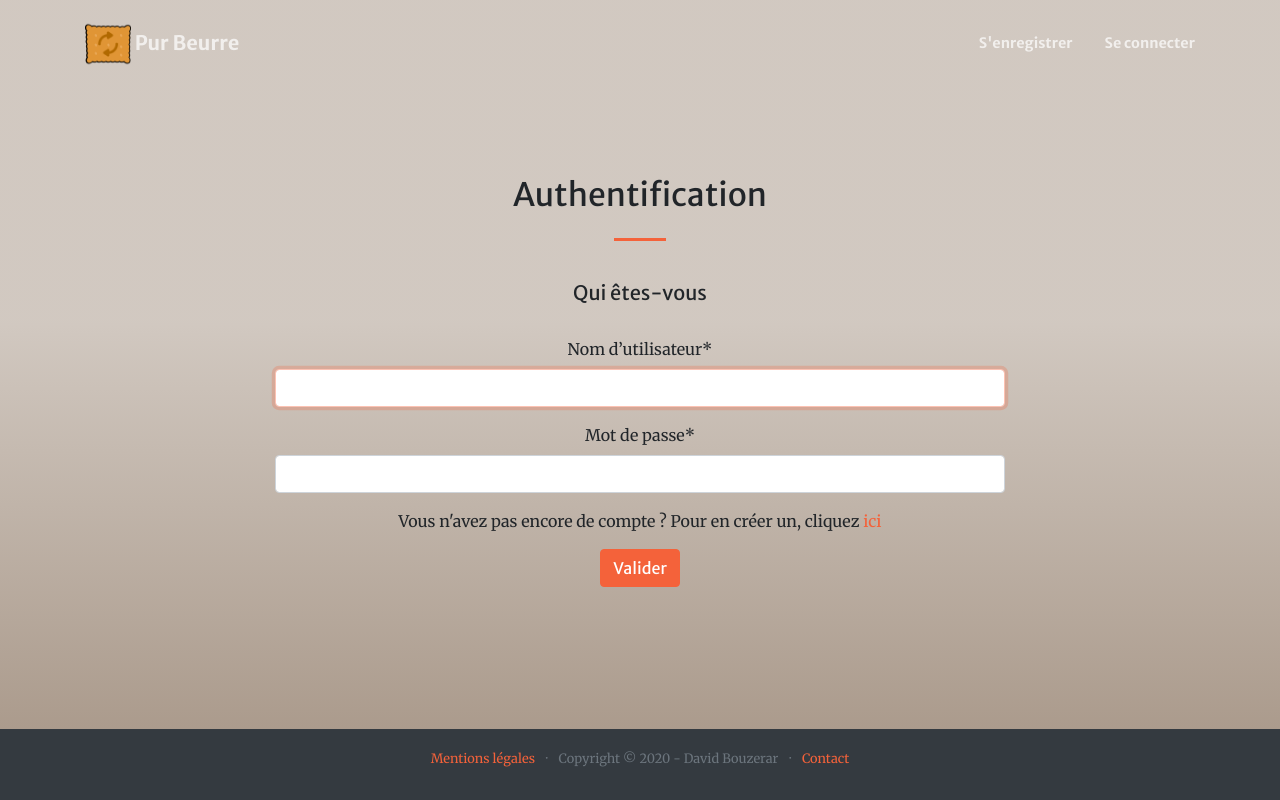
After one commit to Eidocode/OC_Project8, a Django app: page /login/ in a window 1280 px wide. The commit adds this page. Run offline with Django 3.2, Linux system fonts and the light colour scheme; some libraries are stand-ins or nearby versions.

Commit message:
- Added Login & Logout for users - Modify homepage for logged & unlogged users - Modify settings to redirect properly when disconnected from user   session - Modify settings to redirect properly new logged users - Added new creating account form - Modify some styles..

```diff
--- a/products/templates/products/base.html
+++ b/products/templates/products/base.html
@@ -26,7 +26,7 @@
         <!-- Navigation-->
         <nav class="navbar navbar-expand-lg navbar-light fixed-top py-3" id="mainNav">
             <div class="container">
-                <a class="navbar-brand js-scroll-trigger" href="#page-top">
+                <a class="navbar-brand js-scroll-trigger" href="/">
                     <img id="top-logo" src="{% static 'products/img/logo_pur_beurre.png' %}" alt="Logo" />
                     <span>Pur Beurre</span>
                 </a>
--- a/products/templates/products/log_users.html
+++ b/products/templates/products/log_users.html
@@ -10,11 +10,11 @@
 
 <li class="nav-item"><a class="nav-link js-scroll-trigger" href="#account">Mon compte</a></li>
 <li class="nav-item"><a class="nav-link js-scroll-trigger" href="#my_products">Mes aliments</a></li>
-<li class="nav-item"><a class="nav-link js-scroll-trigger" href="#logout">Se déconnecter</a></li>
+<li class="nav-item"><a class="nav-link js-scroll-trigger" href="/logout">Se déconnecter</a></li>
 
 {% else %}
 
-<li class="nav-item"><a class="nav-link js-scroll-trigger" href="#my_products">S'enregistrer</a></li>
-<li class="nav-item"><a class="nav-link js-scroll-trigger" href="#login">Se connecter</a></li>
+<li class="nav-item"><a class="nav-link js-scroll-trigger" href="/users/signup">S'enregistrer</a></li>
+<li class="nav-item"><a class="nav-link js-scroll-trigger" href="/login">Se connecter</a></li>
 
 {% endif %}
--- a/purbeurre_project/settings.py
+++ b/purbeurre_project/settings.py
@@ -34,6 +34,7 @@ ALLOWED_HOSTS = []
 # Application definition
 
 INSTALLED_APPS = [
+    'crispy_forms',
     'products.apps.ProductsConfig',
     'users.apps.UsersConfig',
     'django.contrib.admin',
@@ -131,3 +132,8 @@ USE_TZ = True
 STATIC_URL = '/static/'
 
 INTERNAL_IPS = ['127.0.0.1']
+
+CRISPY_TEMPLATE_PACK = "bootstrap4"
+
+LOGIN_REDIRECT_URL = "/"
+LOGOUT_REDIRECT_URL = "/"
--- a/purbeurre_project/urls.py
+++ b/purbeurre_project/urls.py
@@ -22,8 +22,9 @@ from products import views
 
 urlpatterns = [
     url(r'^$', views.index),
-    url(r'^users/', include('users.urls'))
-    # path('admin/', admin.site.urls),
+    url(r'^users/', include('users.urls')),
+    path('admin/', admin.site.urls),
+    path('', include("django.contrib.auth.urls"))
 ]
 
 if settings.DEBUG:
--- a/users/static/users/css/styles.css
+++ b/users/static/users/css/styles.css
@@ -1,7 +1,7 @@
 #signup {
     padding-top: 10rem;
     padding-bottom: calc(10rem - 4.5rem);
-    background: linear-gradient(to bottom, rgba(104, 75, 49, 0.4) 40%, rgba(104, 75, 49, 1) 100%);
+    background: linear-gradient(to bottom, rgba(104, 75, 49, 0.3) 40%, rgba(104, 75, 49, 0.6) 100%);
     background-position: center;
     background-repeat: no-repeat;
     background-attachment: scroll;
--- /dev/null
+++ b/users/templates/registration/login.html
@@ -0,0 +1,28 @@
+{% extends 'products/base.html' %}
+
+{% block content %}
+
+{% load crispy_forms_tags %}
+
+<section class="page-section" id="signup">
+    <div class="container">
+        <div class="row justify-content-center">
+            <div class="col-lg-8 text-center">
+                <h2 class="mt-0 pt-3">Authentification</h2>
+                <hr class="divider my-4" />
+                <h5 class="mt-0 pt-3">Qui êtes-vous</h5>
+                <br/>
+
+                <form method="POST" class="form-group">
+                    {% csrf_token %}
+                    {{ form|crispy }}
+                    <p>Vous n'avez pas encore de compte ? Pour en créer un, cliquez <a href="/users/signup">ici</a></p>
+                    <button class="btn btn-primary" type="submit">Valider</button>
+                </form>
+
+            </div>
+        </div>
+    </div>
+</section>
+
+{% endblock content %}
--- a/users/urls.py
+++ b/users/urls.py
@@ -1,4 +1,5 @@
 from django.conf.urls import url
+from django.urls import path
 
 from . import views
 
```
Also changed, not shown: products/templates/products/index.html (+15 -0 lines), users/forms.py (added, +20 -0 lines), users/templates/users/signup.html (+21 -9 lines), users/views.py (+11 -2 lines).
